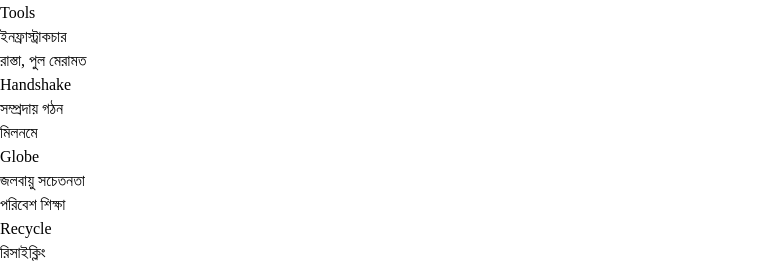
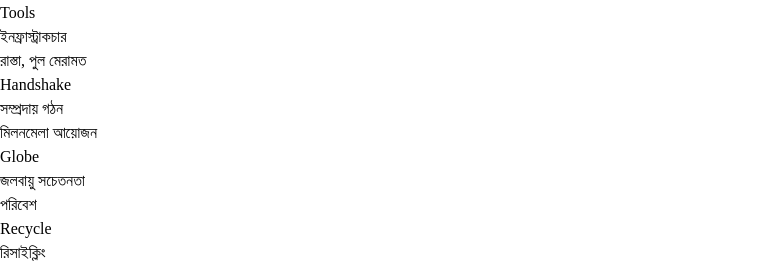
Before and after one commit to tufayel2007/Social-Development-Events-Platform, a React (Vite) app: page / in a window 1280 px wide. Shown: the part 2900-3166 px from the top of the page, without its empty margins (0-761 px from the left). Built offline with nearby package versions, Linux system fonts and the light colour scheme; no server answers.

Commit message:
update samthingh function

```diff
--- a/src/pages/Home/Home.jsx
+++ b/src/pages/Home/Home.jsx
@@ -112,13 +112,13 @@ const Home = () => {
     {
       icon: "Handshake",
       title: "সম্প্রদায় গঠন",
-      desc: "মিলনমে",
+      desc: "মিলনমেলা আয়োজন",
       color: "teal",
     },
     {
       icon: "Globe",
       title: "জলবায়ু সচেতনতা",
-      desc: "পরিবেশ শিক্ষা",
+      desc: "পরিবেশ ",
       color: "green",
     },
     {
```
